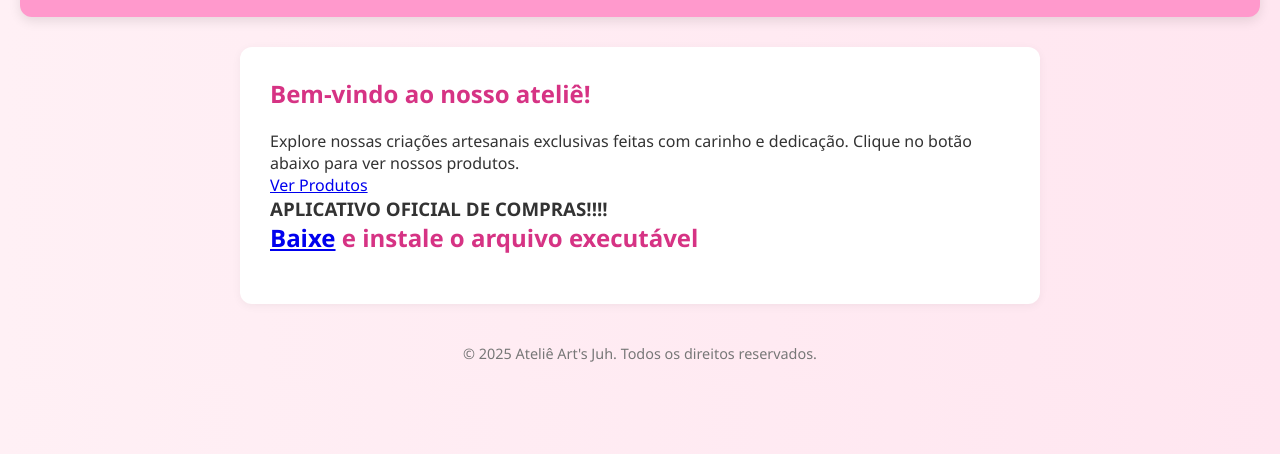
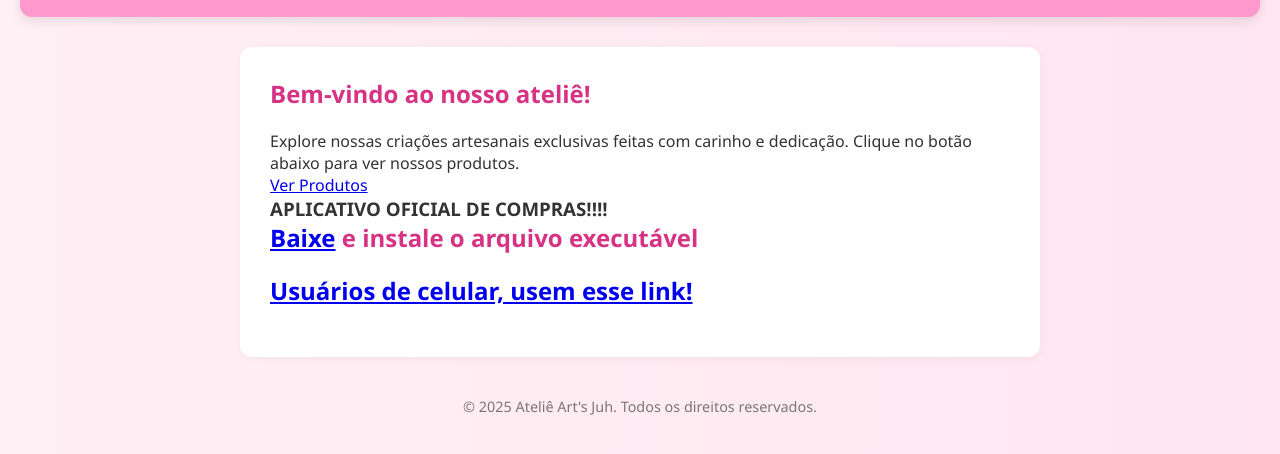
Before and after one commit to Pandinhaa11/artsjuhh, a plain HTML site: page index.html in a window 1280 px wide. Shown: the part 108-562 px from the top of the page. Drawn offline with Linux system fonts and the light colour scheme.

Commit message:
Update index.html

```diff
--- a/index.html
+++ b/index.html
@@ -24,6 +24,7 @@
     <section>
 <h3>APLICATIVO OFICIAL DE COMPRAS!!!!</h3>
 <h2><a href="https://gofile.io/d/amd6fY">Baixe</a> e instale o arquivo executável</h2>
+<h2><a href="https://artsjuhcatalogo.vercel.app/">Usuários de celular, usem esse link!</a></h2>
 
     </section>
   </main>
```
